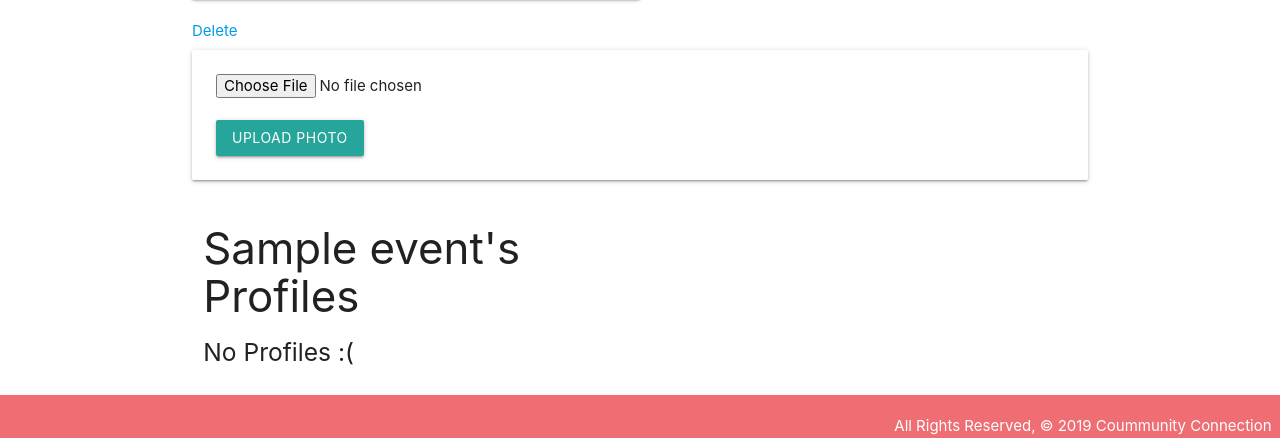
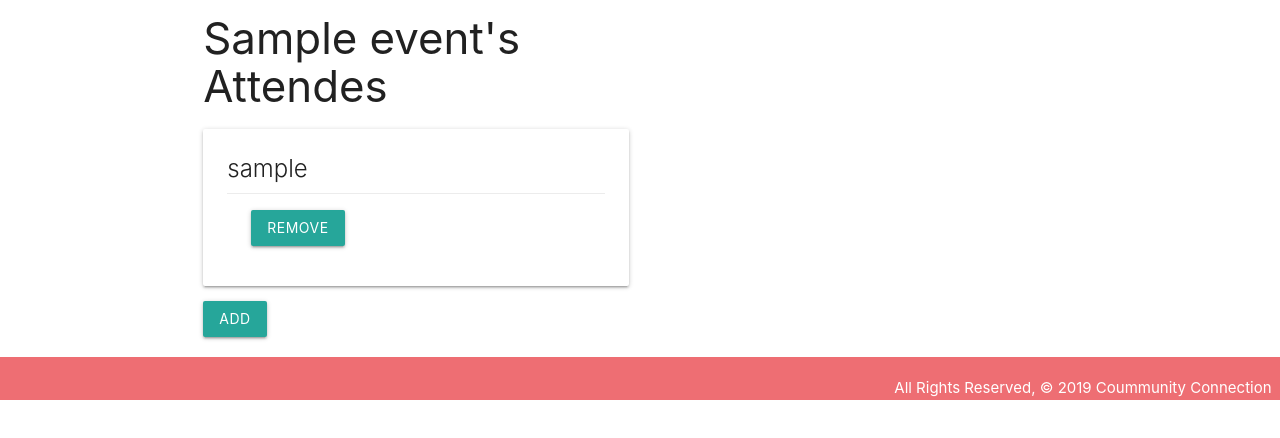
Before and after one commit to chung972/SEI-Project-3, a Django app: page /events/1/ in a window 1280 px wide. Shown: the part 833-1271 px from the top of the page. After the commit the page ends 1233 px from the top, so only its background shows below. Run offline with Django 3.2, Linux system fonts and the light colour scheme; tables that the repository leaves empty hold one stand-in row (values such as "Sample post").

Commit message:
showing user attending and limiting photos to 4

```diff
--- a/main_app/templates/base.html
+++ b/main_app/templates/base.html
@@ -7,9 +7,14 @@
     <meta charset="UTF-8">
     <meta name="viewport" content="width=device-width, initial-scale=1.0">
     <meta http-equiv="X-UA-Compatible" content="ie=edge">
+    <link href="https://fonts.googleapis.com/icon?family=Material+Icons" rel="stylesheet">
     <link rel="stylesheet" href="https://cdnjs.cloudflare.com/ajax/libs/materialize/1.0.0/css/materialize.min.css">
+    <script src="https://cdnjs.cloudflare.com/ajax/libs/materialize/1.0.0/js/materialize.min.js"></script>
+    <link href="https://fonts.googleapis.com/icon?family=Material+Icons" rel="stylesheet">
+
     <link rel="stylesheet" type="text/css" href="{% static 'css/style.css' %}">
-    <script src="https://cdnjs.cloudflare.com/ajax/libs/materialize/1.0.0/js/materialize.min.js"></script>
+
+
     <title>Community Connection</title>
 </head>
 
@@ -45,4 +50,6 @@
         <div class="right">All Rights Reserved, &copy; 2019 Coummunity Connection &nbsp;</div>
     </footer>
 </body>
+
+
 </html>
--- a/main_app/templates/main_app/event_detail.html
+++ b/main_app/templates/main_app/event_detail.html
@@ -20,10 +20,13 @@
     </div>
   </div>
 </div>
-{% for photo in event.photo_set.all %}
-  <img class="responsive-img card-panel" src="{{photo.url}}">
+{% for photo in event.photo_set.all|slice:":4" %}
+<img class="materialboxed" width="200" src="{{photo.url}}">
+
+
   <div class="card-action">
-        <a href="{% url 'photo_delete' photo.id %}">Delete</a>
+        <a href="{% url 'photo_delete' photo.id %}" class="btn-floating btn-medium waves-effect waves-light red">
+        <i class="material-icons">delete</i></a>
       </div>
 {% empty %}
   <div class="card-panel teal-text center-align"> No Photos Uploaded
@@ -32,7 +35,7 @@
   <div>
   <form action="{% url 'add_photo' event.id %}" enctype="multipart/form-data" method="POST" class="card-panel">
      {% csrf_token %}
-     <input type="file" name="photo-file">
+     <input type="file" name="photo-file" >
      <br><br>
      <input type="submit" class="btn" value="Upload Photo">
   </form>
@@ -41,20 +44,31 @@
   </div>
 <div class="row">
   <div class="col s6">
-    <h3>{{ event.name }}'s Profiles</h3>
-    {% if event.Profiles.count %}
-      {% for profile in event.Profiles.all %}
+    <h3>{{ event.name }}'s Attendes</h3>
+    {% if event.users.count %}
+      {% for user in event.users.all %}
         <div class="card">
           <div class="card-content">
             <span class="card-title">
-              A  {{ profile.name }}
+               {{ user.username }}
             </span>
+            <div class="card-action">
+            <form action="{% url 'unassoc_user' event.id user.id %}" method="post">
+                {% csrf_token %}
+              <button type="submit" class="btn">Remove</button>
+            </form>
           </div>
         </div>
       {% endfor %}
     {% else %}
-      <h5>No Profiles :(</h5>
+      <h5>No Attendes :(</h5>
     {% endif %}
   </div>
+  <div class="card-action">
+          <form action="{% url 'assoc_user' event.id user.id %}" method="post">
+            {% csrf_token %}
+            <button type="submit" class="btn">Add</button>
+          </form>
+        </div>
 
 {% endblock %}
```
